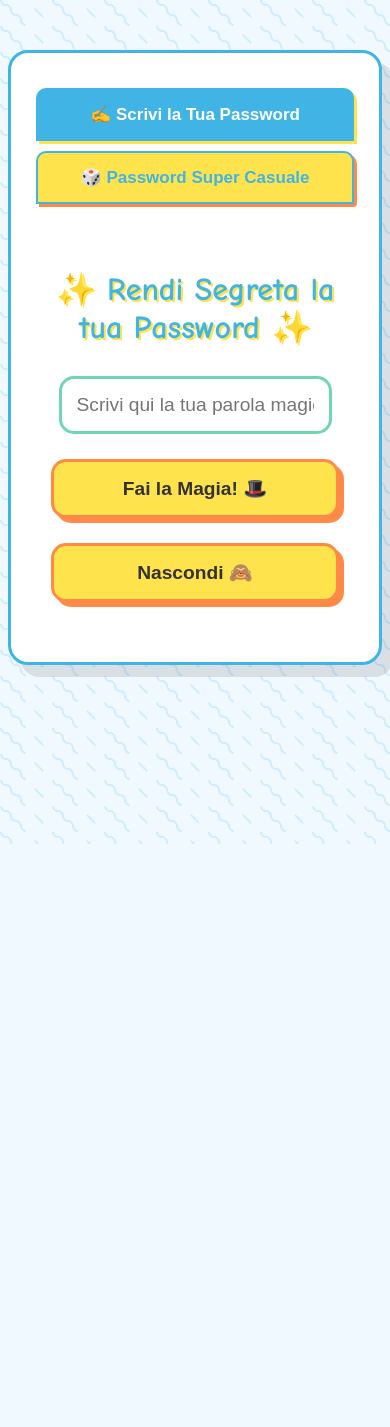
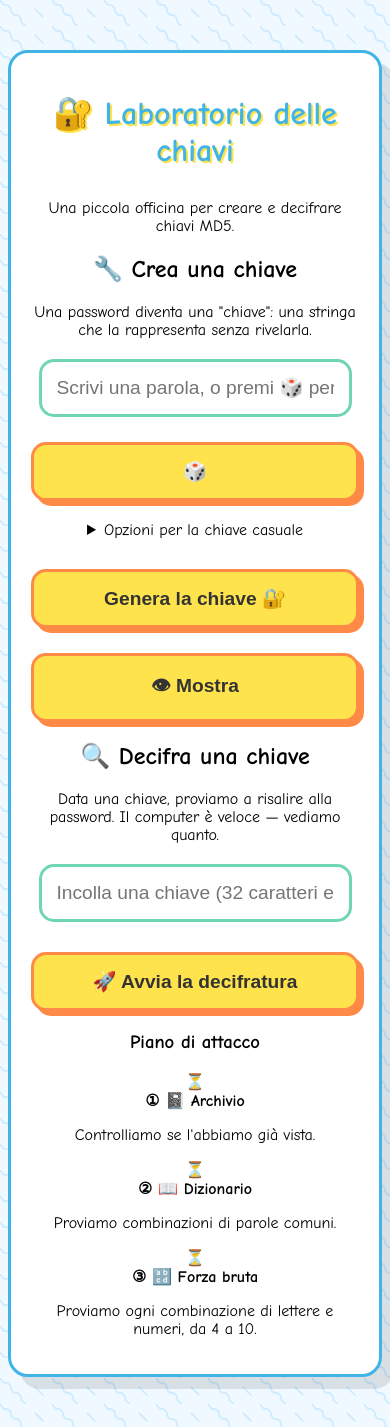
Before and after one commit to USI-PCC/cracka_la_password, a plain HTML site: page frontend/index.html in a window 390 px wide. Before the commit the page ends 844 px from the top, so only its background shows below. Drawn offline with nearby package versions, Linux system fonts and the light colour scheme.

Commit message:
refactor(frontend): single-page stacked layout with Make + Crack sections

```diff
--- a/frontend/index.html
+++ b/frontend/index.html
@@ -3,55 +3,94 @@
 <head>
     <meta charset="UTF-8">
     <meta name="viewport" content="width=device-width, initial-scale=1.0">
-    <title>La Fabbrica delle Password Magiche!</title>
+    <title>Cracka la Password — Laboratorio</title>
     <link rel="stylesheet" href="styles.css">
     <script src="https://cdnjs.cloudflare.com/ajax/libs/crypto-js/4.1.1/crypto-js.min.js"></script>
 </head>
 <body>
     <div class="container">
-        <div class="tab-container">
-            <button class="tablink active" onclick="openTab(event, 'UserInput')">✍️ Scrivi la Tua Password</button>
-            <button class="tablink" onclick="openTab(event, 'RandomGenerator')">🎲 Password Super Casuale</button>
-        </div>
+        <header class="intro">
+            <h1>🔐 Laboratorio delle chiavi</h1>
+            <p>Una piccola officina per creare e decifrare chiavi MD5.</p>
+        </header>
 
-        <div id="UserInput" class="tabcontent" style="display:block;">
-            <h1>✨ Rendi Segreta la tua Password ✨</h1>
+        <!-- ================= MAKE ================= -->
+        <section class="lab-section" id="makeSection">
+            <h2>🔧 Crea una chiave</h2>
+            <p class="section-intro">Una password diventa una "chiave": una stringa che la rappresenta senza rivelarla.</p>
+
             <div class="form-group">
-                <input type="text" id="password" placeholder="Scrivi qui la tua parola magica!">
-                <button onclick="generateHash()">Fai la Magia! 🎩</button>
-                <button id="toggleVisibilityButton" onclick="togglePasswordVisibility()">Nascondi 🙈</button>
+                <input type="text" id="password" placeholder="Scrivi una parola, o premi 🎲 per generarla">
+                <button type="button" id="randomButton" class="btn-small" onclick="fillRandom()">🎲</button>
             </div>
-            <div class="result hidden">
-                <p>Ecco il tuo Codice Segreto: <span id="hashResult">...</span> 🤫</p>
-                <button onclick="copyToClipboard('hashResult', event)">Copia 📋</button>
+
+            <details class="random-options" id="randomOptions">
+                <summary>Opzioni per la chiave casuale</summary>
+                <div class="form-group">
+                    <label for="pwdLength">Lunghezza</label>
+                    <input type="number" id="pwdLength" value="4" min="4" max="8">
+                </div>
+                <div class="form-group charset-options">
+                    <label><input type="checkbox" id="useLowercase" checked> minuscole (a-z)</label>
+                    <label><input type="checkbox" id="useUppercase"> maiuscole (A-Z)</label>
+                    <label><input type="checkbox" id="useNumbers"> numeri (0-9)</label>
+                </div>
+            </details>
+
+            <div class="form-group actions">
+                <button type="button" onclick="makeKey()">Genera la chiave 🔐</button>
+                <button type="button" id="toggleVisibilityButton" onclick="togglePasswordVisibility()">👁 Mostra</button>
             </div>
-        </div>
 
-        <div id="RandomGenerator" class="tabcontent">
-            <h1>🎲 Crea una Password Casuale 🎲</h1>
+            <div class="result hidden" id="makeResult">
+                <p id="wordRow" class="hidden">Parola: <span id="wordResult">...</span></p>
+                <p>Chiave: <span id="hashResult">...</span></p>
+            </div>
+        </section>
+
+        <!-- ================= CRACK ================= -->
+        <section class="lab-section" id="crackSection">
+            <h2>🔍 Decifra una chiave</h2>
+            <p class="section-intro">Data una chiave, proviamo a risalire alla password. Il computer è veloce — vediamo quanto.</p>
+
             <div class="form-group">
-                <label for="pwdLength">Quanto lunga? (numeri!)</label>
-                <input type="number" id="pwdLength" value="4" min="4" max="8">
+                <input type="text" id="hashInput" placeholder="Incolla una chiave (32 caratteri esadecimali)">
             </div>
-            <div class="form-group">
-                <input type="checkbox" id="useLowercase" checked>
-                <label for="useLowercase">Lettere piccoline (a-z)</label>
+
+            <div class="form-group actions">
+                <button type="button" class="spiral-button" onclick="crackHash()">🚀 Avvia la decifratura</button>
             </div>
-            <div class="form-group">
-                <input type="checkbox" id="useUppercase">
-                <label for="useUppercase">Lettere grandi (A-Z)</label>
+
+            <div class="plan" id="attackPlan">
+                <h3>Piano di attacco</h3>
+                <div class="step-row step-row--pending" data-step="1">
+                    <span class="step-row__icon">⏳</span>
+                    <div class="step-row__body">
+                        <strong>① 📓 Archivio</strong>
+                        <p>Controlliamo se l'abbiamo già vista.</p>
+                    </div>
+                </div>
+                <div class="step-row step-row--pending" data-step="2">
+                    <span class="step-row__icon">⏳</span>
+                    <div class="step-row__body">
+                        <strong>② 📖 Dizionario</strong>
+                        <p>Proviamo combinazioni di parole comuni.</p>
+                    </div>
+                </div>
+                <div class="step-row step-row--pending" data-step="3">
+                    <span class="step-row__icon">⏳</span>
+                    <div class="step-row__body">
+                        <strong>③ 🔡 Forza bruta</strong>
+                        <p>Proviamo ogni combinazione di lettere e numeri, da 4 a 10.</p>
+                    </div>
+                </div>
             </div>
-            <div class="form-group">
-                <input type="checkbox" id="useNumbers">
-                <label for="useNumbers">Numeri (0-9)</label>
+
+            <div class="result hidden" id="resultDiv">
+                <p>Password: <span class="highlight" id="crackedResult">...</span></p>
+                <p>Tempo: <span id="elapsedTime">...</span> s</p>
             </div>
-            <button onclick="generateRandomPasswordAndHash()">Inventa Password e Codice! 🔮</button>
-            <div class="result hidden">
-                <p>La tua Nuova Password Super Casuale: <span id="randomPasswordResult">...</span> 🔑</p>
-                <p>Ecco il tuo Codice Segreto: <span id="randomHashResult">...</span> ✨</p>
-                <button onclick="copyToClipboard('randomHashResult', event)">Copia 📋</button>
-            </div>
-        </div>
+        </section>
     </div>
     <script src="script.js"></script>
 </body>
```
